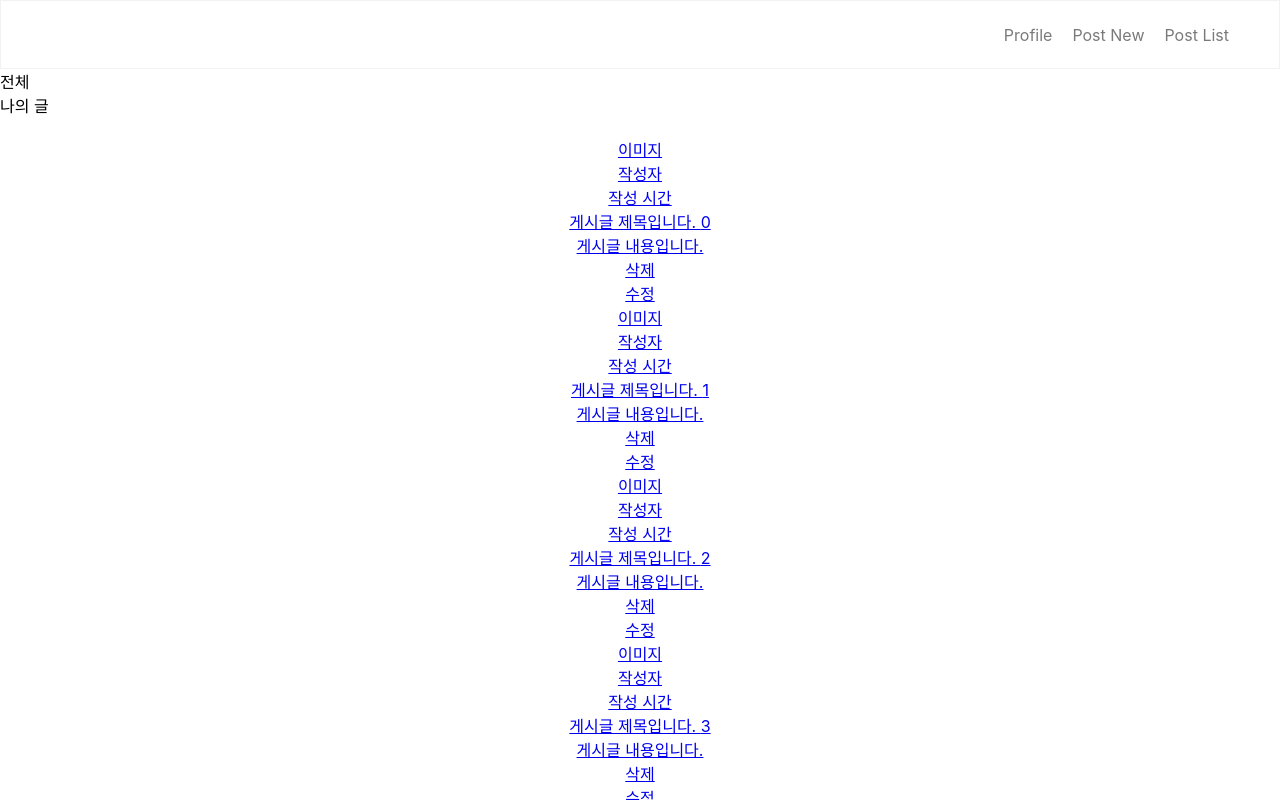
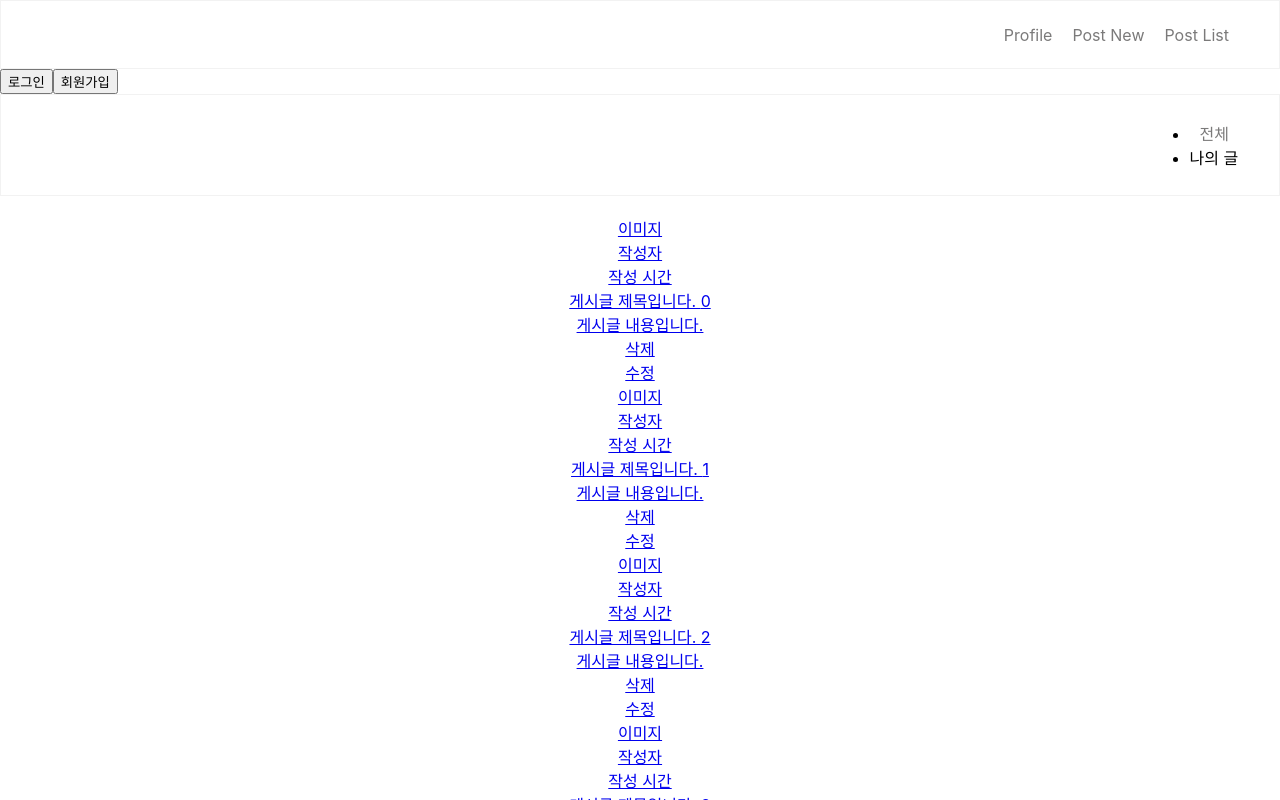
Before and after one commit to seon-mikim/blog, a React (Create React App) app: page / in a window 1280 px wide. Shown: the top 800 px of the page. Built offline with nearby package versions, Linux system fonts and the light colour scheme.

Commit message:
feat: 메인 페이지에 필요한 컴포넌트 임폴트 처리

```diff
--- a/src/pages/MainPage.tsx
+++ b/src/pages/MainPage.tsx
@@ -1,16 +1,42 @@
-import PostList from '@components/PostList/PostList'
-import React from 'react'
+import Modal from '@components/Modal/Modal';
+import PostList from '@components/PostList/PostList';
+import Button from '@components/ui/Button/Button';
+import List from '@components/ui/List/List';
+import ListItem from '@components/ui/ListItem/ListItem';
+import Main from '@components/ui/Main/Main';
+import {useState, MouseEvent } from 'react';
+import { Link } from 'react-router-dom';
 
 const MainPage = () => {
-	return (
-		<>
-			<div className='post__navigation'>
-				<div className='post__navigation--active'>전체</div>
-				<div>나의 글</div>
-			</div>
-		<PostList/>
-		</>
-	)
-}
+  const [isOpen, setIsOpen] = useState(false)
+  const [buttonName, setButtonName] = useState('')
+  const handleClick = (event: MouseEvent<HTMLButtonElement>) => {
+    const { name } = event.target as HTMLButtonElement
+    setIsOpen(true);
+    setButtonName(name);
+  };
+  return (
+    <Main>
+      {isOpen?
+        <Modal isName={ buttonName} />: ''
+      }
+      <Button onClick={handleClick } name='로그인'>로그인</Button>
+      <Button onClick={handleClick } name='회원가입'>회원가입</Button>
+      <header className="main-header">
+        <nav className="post__navigation">
+          <List>
+            <ListItem>
+              <Link to='/posts' className="post__navigation--active">전체</Link>
+            </ListItem>
+            <ListItem>
+              <div>나의 글</div>
+            </ListItem>
+          </List>
+        </nav>
+      </header>
+      <PostList />
+    </Main>
+  );
+};
 
-export default MainPage
+export default MainPage;
```
